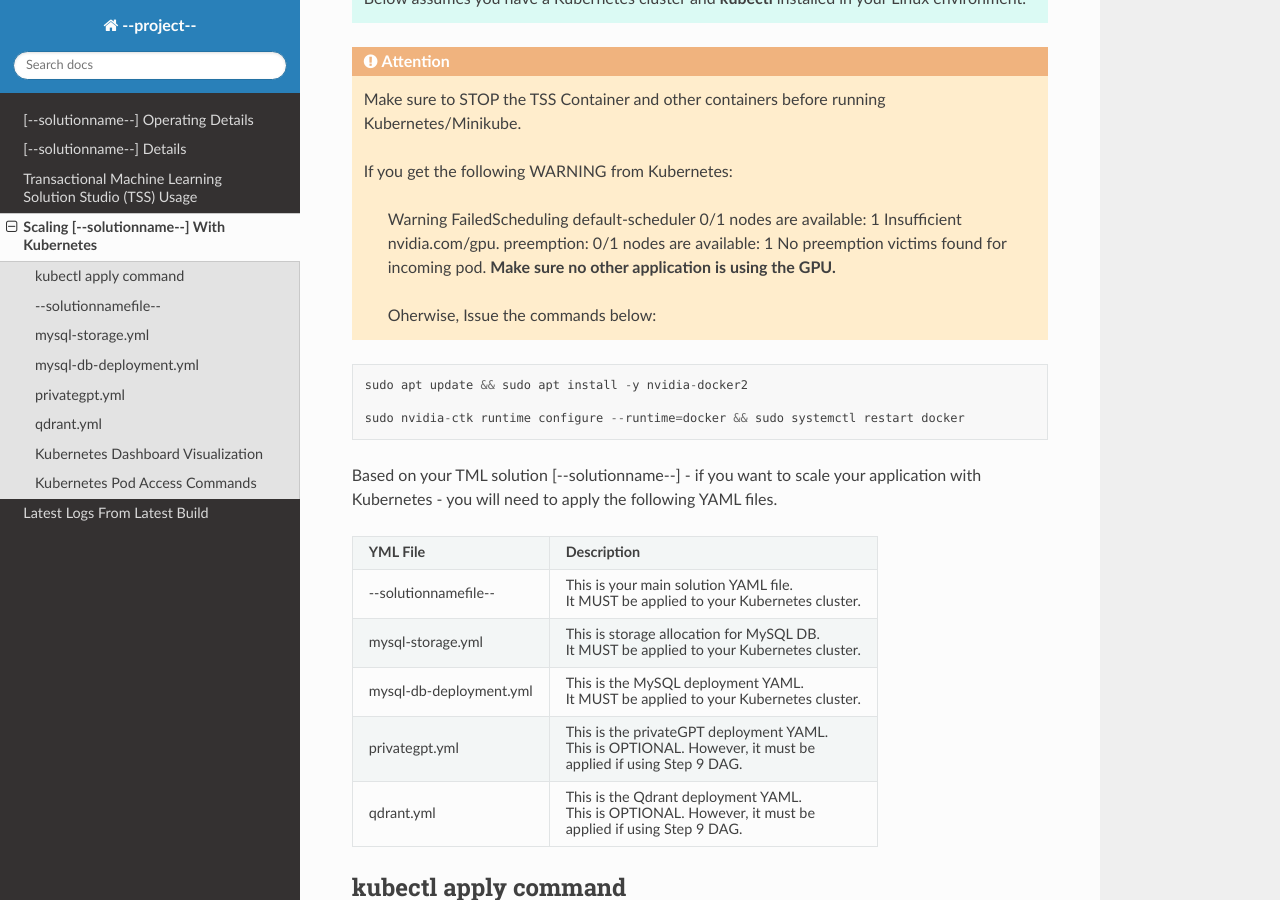
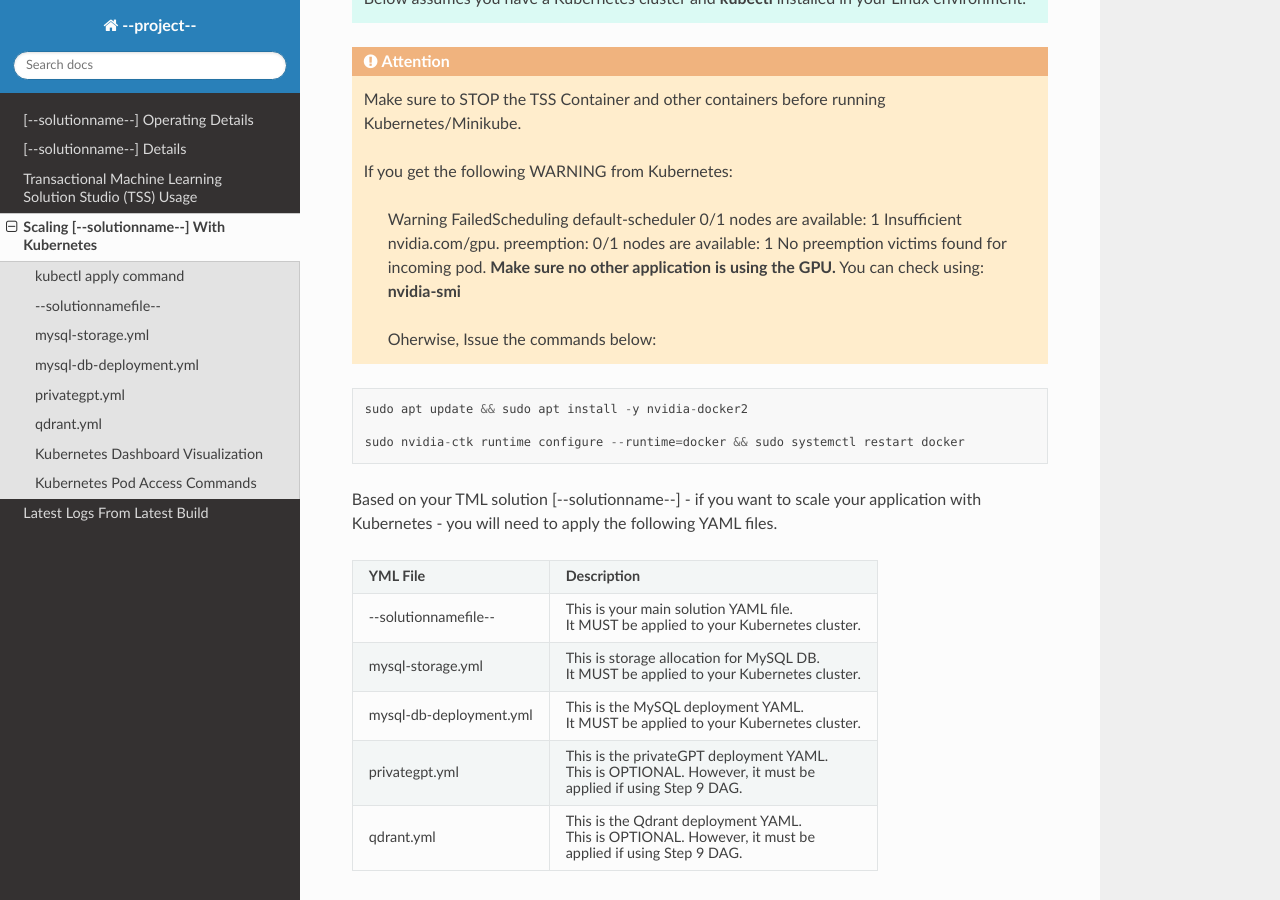
Before and after one commit to vanesalcb06/tssproject2-2b5c, a Sphinx documentation site: the page built from docs/source/kube.rst, in a window 1280 px wide and 900 px high, scrolled down 507 px. Built offline with Sphinx 7.4.7 and the Read the Docs theme 3.1.0, drawn with Linux system fonts in a browser that asks for light colours.

Commit message:
Update kube.rst

```diff
--- a/docs/source/kube.rst
+++ b/docs/source/kube.rst
@@ -20,7 +20,7 @@ You can scale your solution with Kubernetes.  To do so, will will need to apply
    If you get the following WARNING from Kubernetes:
 
     Warning  FailedScheduling  default-scheduler  0/1 nodes are available: 1 Insufficient nvidia.com/gpu. preemption: 0/1 nodes are available: 1 No preemption victims found for
-    incoming pod.  **Make sure no other application is using the GPU.**
+    incoming pod.  **Make sure no other application is using the GPU.**  You can check using: **nvidia-smi**
 
     Oherwise, Issue the commands below:
 
```
